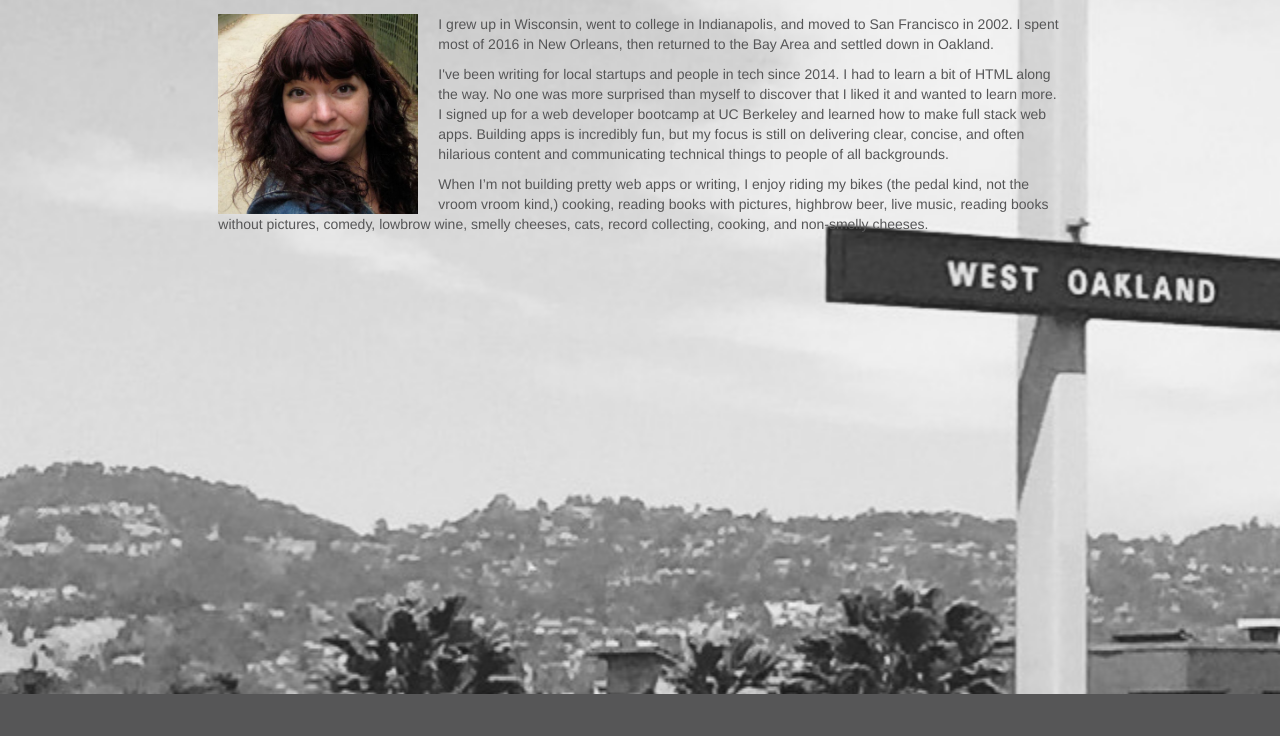
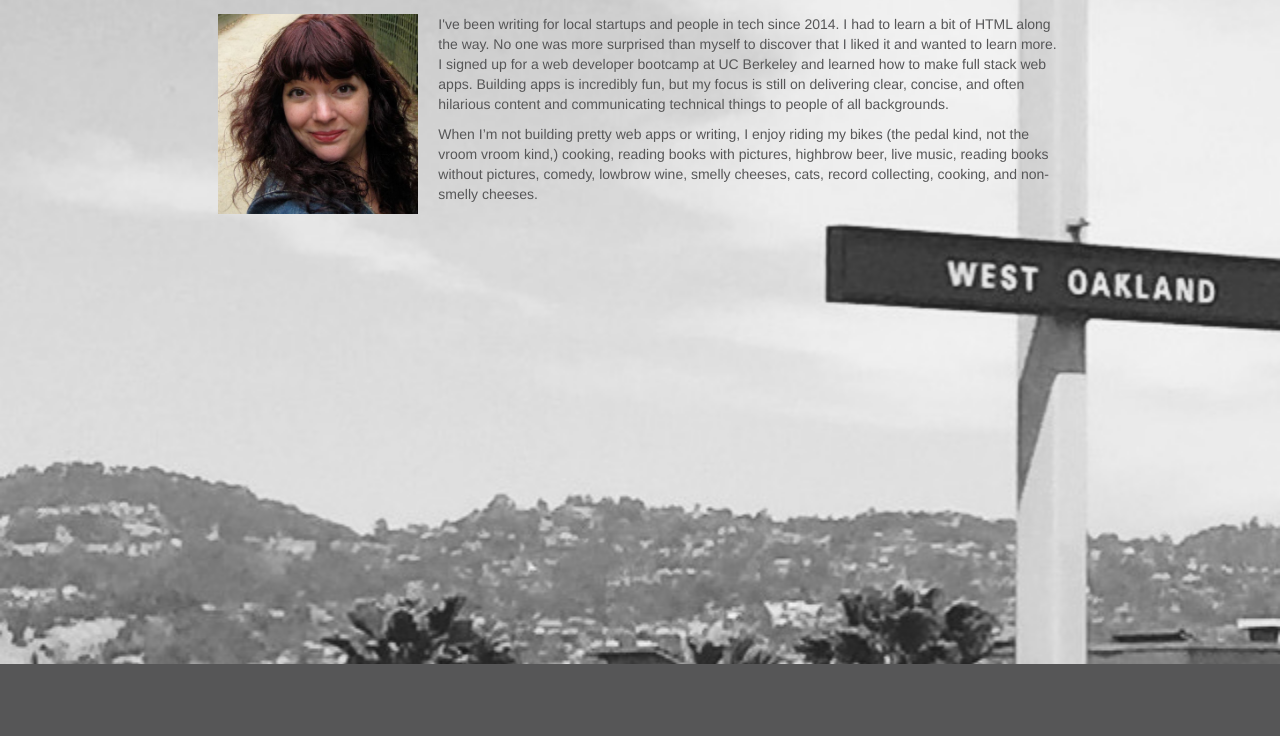
Before and after one commit to orangedalek/temp-portfolio-home, a plain HTML site: page index.html in a window 1280 px wide. Shown: the part 226-962 px from the top of the page. Drawn offline with nearby package versions, Linux system fonts and the light colour scheme; a script that the page names is missing; a web font is replaced by a local one.

Commit message:
editing about text

```diff
--- a/index.html
+++ b/index.html
@@ -65,7 +65,7 @@
                     <div class="row" id="bio">
                         <div class="col-md-8 col-lg-offset-2">
                             <img id="profile-pic" src="assets/images/profile.jpg"  alt="Selfie in the garden at Versailles">
-                            <p>I grew up in Wisconsin, went to college in Indianapolis, and moved to San Francisco in 2002. I spent most of 2016 in New Orleans, then returned to the Bay Area and settled down in Oakland.</p>
+
 
                             <p> I've been writing for local startups and people in tech since 2014. I had to learn a bit of HTML along the way. No one was more surprised than myself to discover that I liked it and wanted to learn more. I signed up for a web developer bootcamp at UC Berkeley and learned how to make full stack web apps. Building apps is incredibly fun, but my focus is still on delivering clear, concise, and often hilarious content and communicating technical things to people of all backgrounds.</p>
 
```
